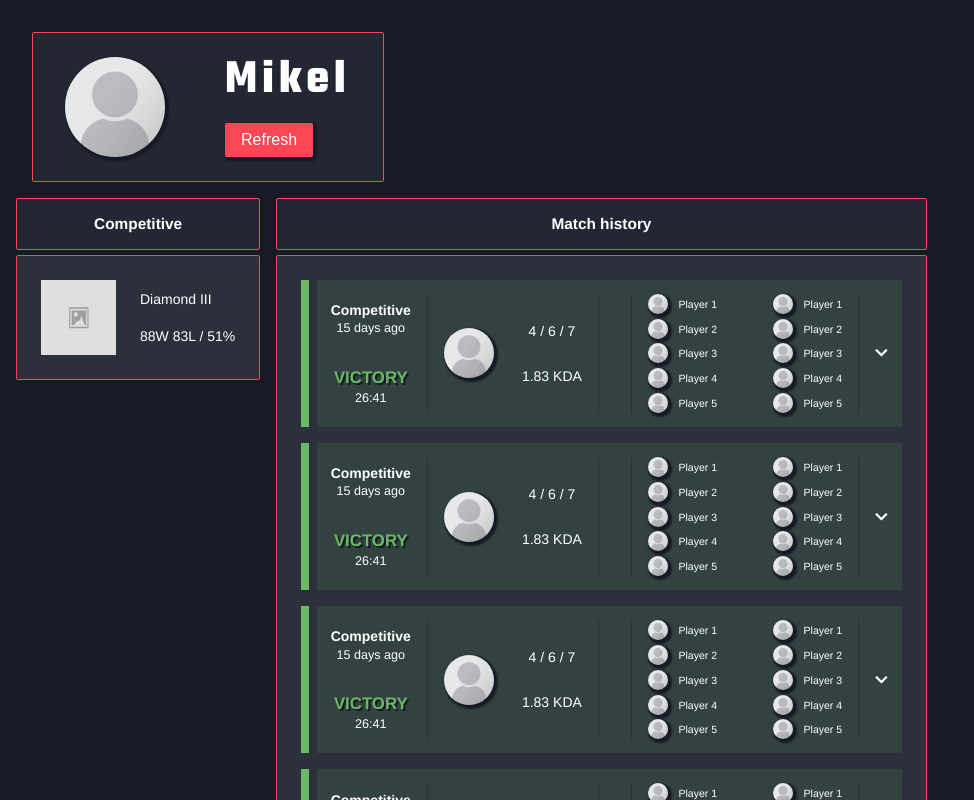
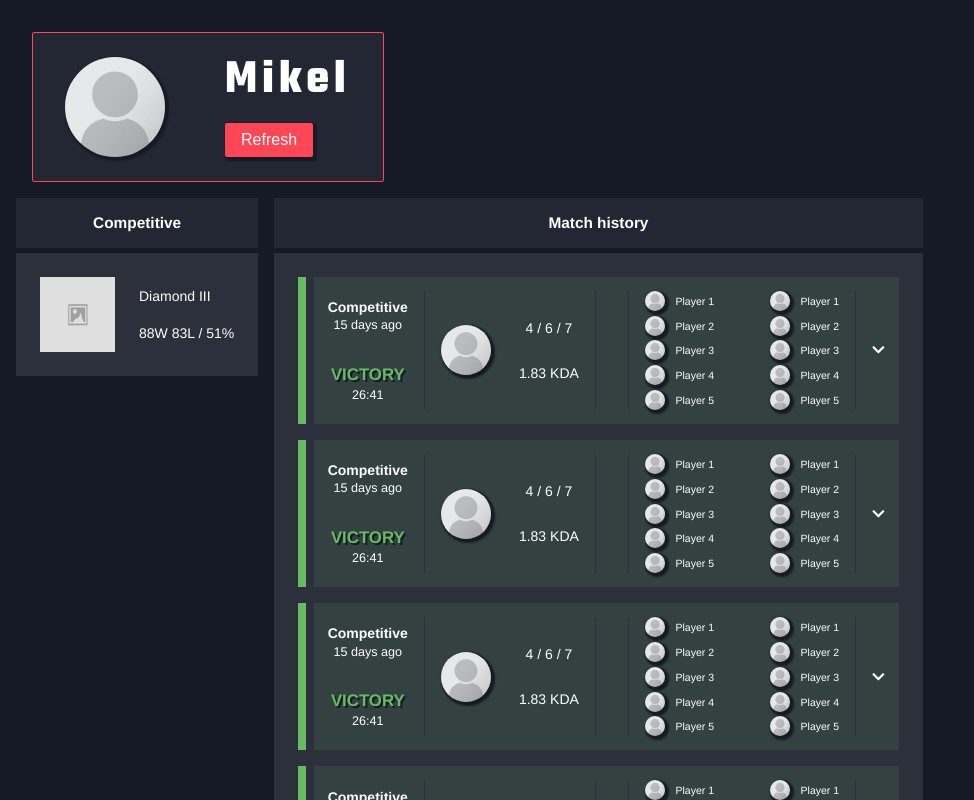
Before and after one commit to bobaec/valostats, a React (Create React App) app: page /player in a window 1280 px wide. Shown: the top 800 px of the page, without its empty margins (0-974 px from the left). Built offline with nearby package versions, Linux system fonts and the light colour scheme.

Commit message:
remove outline from all components, exclusive to header

```diff
--- a/src/components/playerComponents/Player.scss
+++ b/src/components/playerComponents/Player.scss
@@ -17,15 +17,15 @@
             padding: 1.5rem 2rem;
             margin: 1rem;
             width: max-content;
+            border-color: $valorant-red;
+            border-radius: 2px;
+            border-style: solid;
+            border-width: 1px;
         }
 
         .default-container {
             display: flex;
             background-color: $inner-box-black;
-            border-color: $valorant-red;
-            border-radius: 2px;
-            border-style: solid;
-            border-width: 1px;
 
             .player-icon {
                 width: 100px;
```
